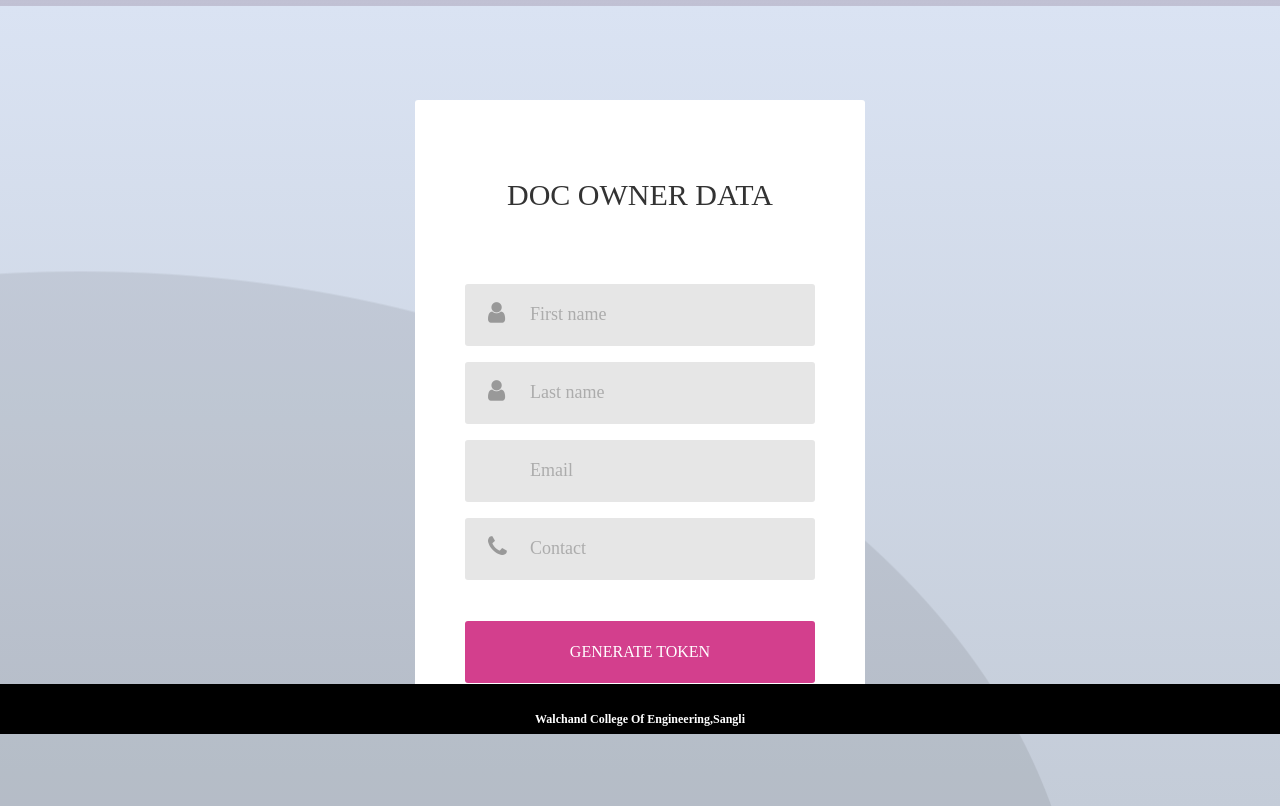
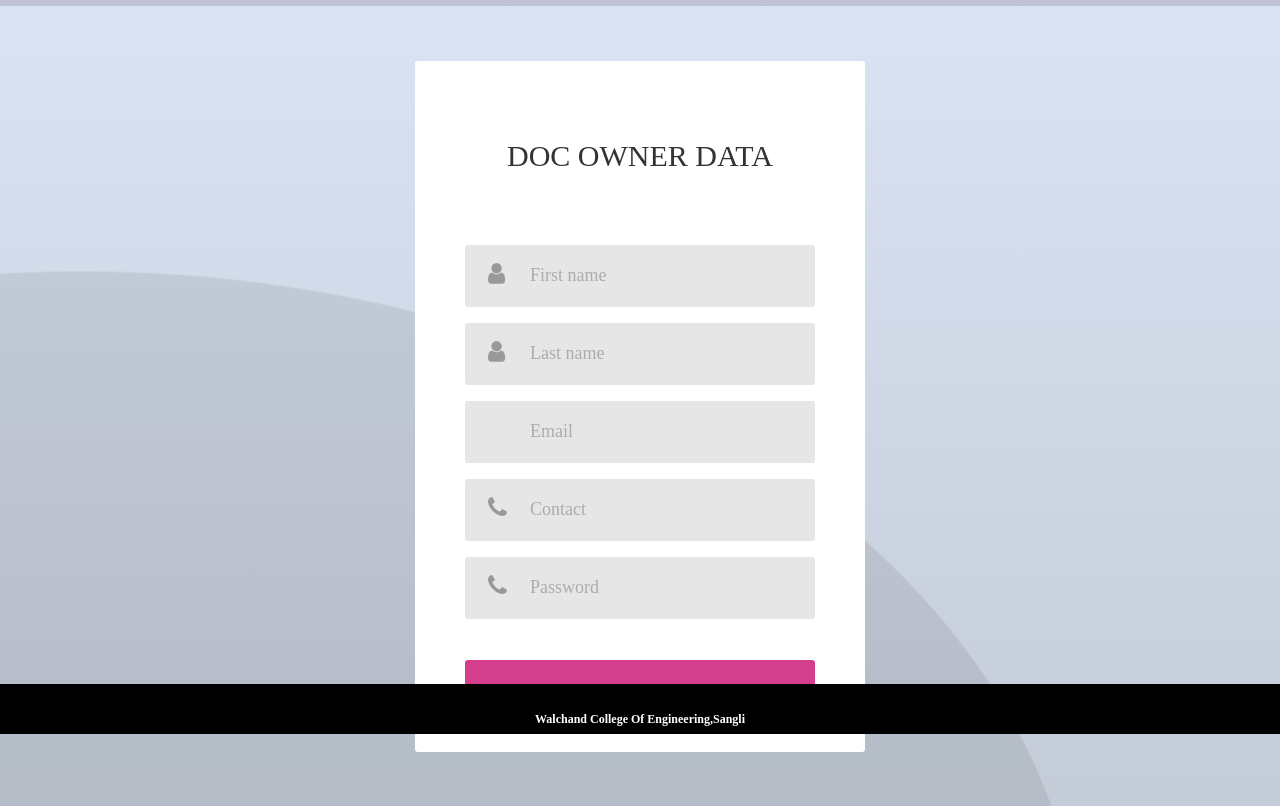
Before and after one commit to Teknath-jha/Doc-Tracker, a Django app: page /signup/ in a window 1280 px wide. Shown: the part 66-872 px from the top of the page. Run offline with Django 3.2, Linux system fonts and the light colour scheme; some libraries are stand-ins or nearby versions; some web fonts are replaced.

Commit message:
Signup with Firebase

```diff
--- a/DocTracker/DocTracker/templates/signup.html
+++ b/DocTracker/DocTracker/templates/signup.html
@@ -6,28 +6,6 @@
 <link href="{%static 'about/css/style.css' %}" rel="stylesheet">
 <link href="{%static 'about/css/style.css' %}" rel="stylesheet">
 
-<!-- <div class="col-md-12 pageform">
-    <div class="login_page">
-        <div class="form">
-            <form action="" method="POST" class="signup_form">
-                <div class="wrap-input100 validate-input m-b-16" data-validate = "Valid username is required">
-                    <input class="input100" type="text" name="username" placeholder="Username" required>
-                    <span class="focus-input100"></span>
-                    <span class="symbol-input100">
-                        <i class="fa fa-user" aria-hidden="true"></i>
-                    </span>
-                </div>
-                <input type="email" placeholder="email" />
-                <input type="text" placeholder="contact" />
-                <input type="password" placeholder="password" />
-                <div style='margin-bottom: 9px;'> </div>
-                <button type="submit">Register</button>
-                <p class="message">Not Registered?   <a href="/signup">Register Now!</a></p>
-            </form>
-
-        </div>
-    </div>
-</div> -->
 <br><br><br>
 <div class="limiter">
     <div class="container-login100">
@@ -80,9 +58,17 @@
                     </span>
                 </div>
 
+                <div class="wrap-input100 validate-input m-b-16" data-validate="Valid contact is required">
+                    <input class="input100" type="password" name="password" placeholder="Password" required>
+                    <span class="focus-input100"></span>
+                    <span class="symbol-input100">
+                        <i class="fa fa-phone" aria-hidden="true"></i>
+                    </span>
+                </div>
+
                 <div class="container-login100-form-btn p-t-25">
-                    <button class="login100-form-btn" type="submit">
-                        Generate Token
+                    <button class="login100-form-btn" type="submit"  onclick="location.href='{% url 'signup' %}'">
+                        SignUp
                     </button>
                 </div>
             </form>
--- a/DocTracker/DocTracker/views.py
+++ b/DocTracker/DocTracker/views.py
@@ -68,3 +68,27 @@ def logout_user(request):
 class signup(View):
     def get(self, request, template_name='signup.html'):
         return render(request, template_name)
+
+
+    def post(self, request, template_name='signup.html'):
+        first_name = request.POST.get('first_name')
+        last_name = request.POST.get('last_name')
+        phoneNumber = request.POST.get('phoneNumber')
+        email = request.POST.get('email')
+        password = request.POST.get('password')
+        # confPassword = request.POST.get('conf_password')
+
+        # if password != confPassword:
+        #     err = {'error_message': "Password don't match. Please Try Again."}
+        #     return render(request, 'signup.html', err)
+
+        try:
+            user=authe.create_user_with_email_and_password(email,password)
+            uid= user['localId']
+            data = {"First_name":first_name, "Last_name":last_name , "status":"1"}
+            database.child("users").child(uid).child("details").set(data)
+            return render(request, 'login.html')
+        except:
+            err = {}
+            err['error_message'] = "Account with this Username or Email already exists."
+            return render(request, template_name, err)
```
Also changed, not shown: DocTracker/DocTracker/templates/firstClerk.html (+0 -11 lines), DocTracker/DocTracker/templates/login.html (+15 -14 lines), DocTracker/db.sqlite3.
